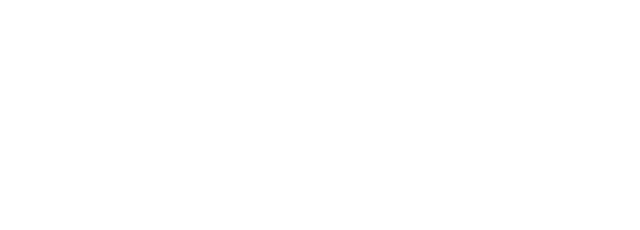
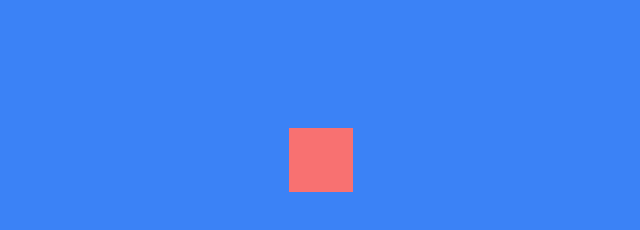
Before and after one commit to Ashutosh010sharma/First_Combine_Project, a plain HTML site: page index.html in a window 1280 px wide. Shown: the whole page, without its empty margins (287-927 px from the left). Drawn offline with nearby package versions, Linux system fonts and the light colour scheme.

Commit message:
second commit

```diff
--- a/index.html
+++ b/index.html
@@ -6,9 +6,9 @@
     <script src="https://cdn.tailwindcss.com"></script>
     <title>INDEX</title>
 </head>
-<body>
-    <div class="container">
-        <div class="bg-blue-500"></div>
+<body class="bg-blue-500">
+    <div class="container h-24 w-32 mx-auto">
+        <div class="bg-red-400 h-16 w-16 mt-32"></div>
 
     </div>
 </body>
```
